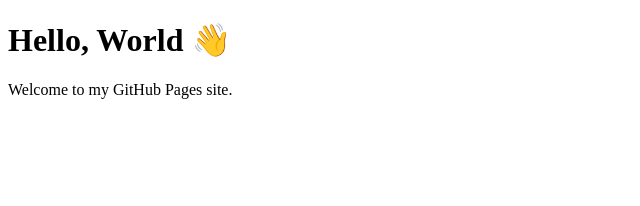
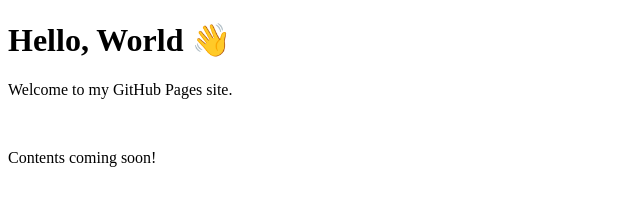
Before and after one commit to welmrqz/welmrqz.github.io, a plain HTML site: page index.html in a window 1280 px wide. Shown: the whole page, without its empty margins (0-640 px from the left). Drawn offline with Linux system fonts and the light colour scheme.

Commit message:
feat: add coming soon message

```diff
--- a/index.html
+++ b/index.html
@@ -8,5 +8,7 @@
     <body>
         <h1>Hello, World 👋</h1>
         <p>Welcome to my GitHub Pages site.</p>
+        <br />
+        <p>Contents coming soon!</p>
     </body>
 </html>
```
